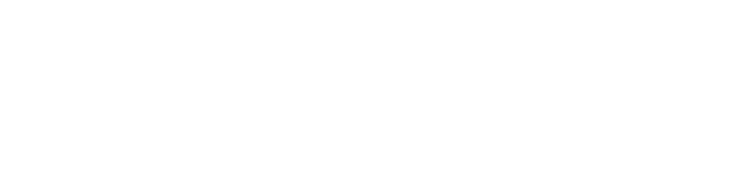
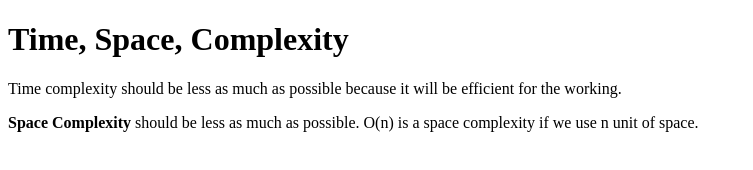
Before and after one commit to acciojob/time-and-space-complexity-dnyaneshwarmagar, a website: page main.html in a window 1280 px wide. Shown: the whole page, without its empty margins (0-753 px from the left). Drawn offline with Linux system fonts and the light colour scheme.

Commit message:
created a submission

```diff
--- a/main.html
+++ b/main.html
@@ -8,6 +8,9 @@
 
 <body>
 	<!-- the entire body must be written by student -->
+	<h1>Time, Space, Complexity</h1>
+	<p>Time complexity should be less as much as possible because it will be efficient for the working.</p>
+	<p><b>Space Complexity</b> should be less as much as possible. O(n) is a space complexity if we use n unit of space.</p>
     <script type="text/javascript" src="./script.js">
 </script>
 
```
